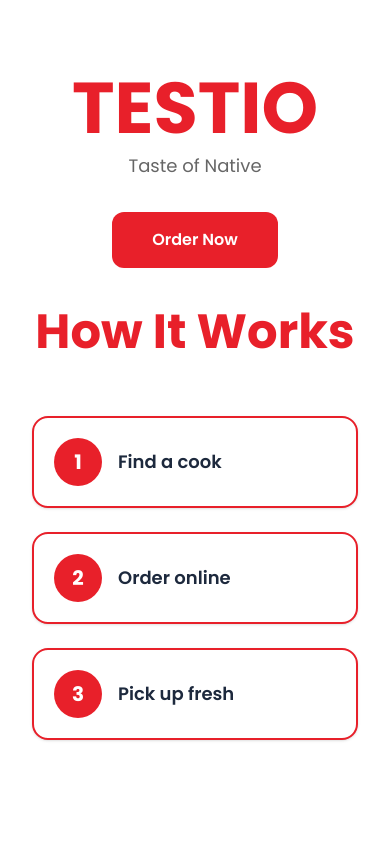
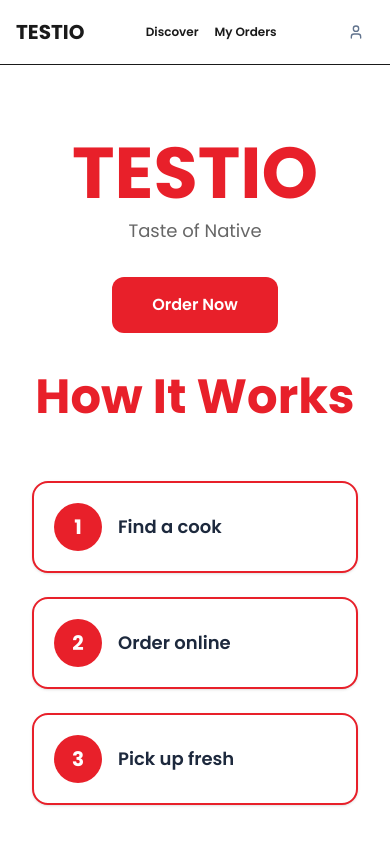
Before and after one commit to wnr-group/testio-customer-web, a Next.js app: page / in a window 390 px wide. Shown: the top 844 px of the page. Built offline with nearby package versions, Linux system fonts and the light colour scheme; no server answers.

Commit message:
fix:bugs

```diff
--- a/app/(public)/login/otp/page.tsx
+++ b/app/(public)/login/otp/page.tsx
@@ -14,8 +14,14 @@ function OtpPageContent() {
   const router = useRouter();
   const supabase = createClient();
 
-  const searchParams = useSearchParams();
-  const phone = searchParams.get("phone") || "";
+  const [phone, setPhone] = useState("");
+
+  useEffect(() => {
+    if (typeof window !== "undefined") {
+      // eslint-disable-next-line react-hooks/set-state-in-effect
+      setPhone(sessionStorage.getItem("login_phone") || "");
+    }
+  }, []);
 
   const otpInputs = Array(6).fill("");
   const [otp, setOtp] = useState<string[]>(Array(6).fill(""));
--- a/app/(public)/login/page.tsx
+++ b/app/(public)/login/page.tsx
@@ -40,8 +40,8 @@ export default function LoginPage() {
       }
 
       toast.success("OTP sent successfully!")
-      router.push(`/login/otp?phone=${encodeURIComponent(formattedPhone)}`);
-
+      sessionStorage.setItem("login_phone", formattedPhone);
+      router.push("/login/otp");
 
     } catch (err) {
       toast.error("An unexpected error occurred. Please try again.");
@@ -75,7 +75,7 @@ export default function LoginPage() {
               <span className="text-slate-800 font-medium text-sm">+91</span>
               <span className="text-slate-300">|</span>
               <label htmlFor="phone" className="sr-only">
-                + Mobile number +{" "}
+                Mobile Number
               </label>
               <input
                 id="phone"
--- a/app/page.tsx
+++ b/app/page.tsx
@@ -12,6 +12,8 @@ export default async function RootPage() {
 
   // TODO (TES-167): Build full landing page here
   return (
+    <>
+      <LandingPageNavbar />
       <main className="flex min-h-screen flex-col items-center justify-center bg-white px-4">
         <h1 className="text-7xl font-bold text-[#E8202A]">TESTIO</h1>
         <p className="mt-2 text-lg text-[#666]">Taste of Native</p>
@@ -22,9 +24,9 @@ export default async function RootPage() {
           Order Now
         </Link>
 
-      <h1 className="text-5xl font-bold text-[#E8202A] my-7 mt-10 text-center md:text-left">
+        <h2 className="text-5xl font-bold text-[#E8202A] my-7 mt-10 text-center md:text-left">
           How It Works
-      </h1>
+        </h2>
 
       <div className="flex flex-col md:flex-row gap-6 w-full max-w-5xl mx-auto justify-center items-stretch my-8 px-4">
         {/* Step 1 */}
@@ -60,5 +62,6 @@ export default async function RootPage() {
 
 
     </main>
+  </>
   );
 }
--- a/components/layout/LandingPageNavbar.tsx
+++ b/components/layout/LandingPageNavbar.tsx
@@ -1,7 +1,7 @@
 "use client";
 
 import Link from "next/link";
-import { Button } from "@/components/ui/button";
+import { User } from "lucide-react";
 
 export function LandingPageNavbar() {
 
@@ -32,18 +32,32 @@ export function LandingPageNavbar() {
           </Link>
         </nav>
 
+        {/* Mobile nav fallback */}
+        <nav className="flex items-center gap-4 md:hidden">
+          <Link
+            href="/home"
+            className="text-xs font-semibold text-[--color-text-secondary] hover:text-[--color-brand-primary]"
+          >
+            Discover
+          </Link>
+          <Link
+            href="/orders"
+            className="text-xs font-semibold text-[--color-text-secondary] hover:text-[--color-brand-primary]"
+          >
+            My Orders
+          </Link>
+        </nav>
+
         {/* Right actions */}
         <div className="flex items-center gap-3">
-          {/* Cart */}
-
           {/* Profile */}
-          <Link href="/profile">
-            <Button variant="ghost" size="icon">
-
-            </Button>
+          <Link
+            href="/profile"
+            aria-label="Profile"
+            className="inline-flex items-center justify-center rounded-md text-sm font-medium transition-colors hover:bg-slate-100 hover:text-slate-900 h-9 w-9"
+          >
+            <User className="h-4 w-4 text-slate-500" />
           </Link>
-
-
         </div>
       </div>
     </header>
--- a/components/layout/Navbar.tsx
+++ b/components/layout/Navbar.tsx
@@ -1,5 +1,6 @@
 'use client'
 
+import { useState, useEffect } from 'react'
 import Link from 'next/link'
 import { ShoppingCart, User, Menu } from 'lucide-react'
 import { useCartStore } from '@/stores/cartStore'
@@ -7,6 +8,12 @@ import { Button } from '@/components/ui/button'
 
 export function Navbar() {
   const itemCount = useCartStore((s) => s.itemCount())
+  const [mounted, setMounted] = useState(false)
+
+  useEffect(() => {
+    // eslint-disable-next-line react-hooks/set-state-in-effect
+    setMounted(true)
+  }, [])
 
   return (
     <header className="sticky top-0 z-50 w-full border-b border-[--color-border-color] bg-white/95 backdrop-blur-sm">
@@ -33,7 +40,7 @@ export function Navbar() {
             <Button variant="ghost" size="icon">
               <ShoppingCart className="size-5" />
             </Button>
-            {itemCount > 0 && (
+            {mounted && itemCount > 0 && (
               <span className="absolute -right-1 -top-1 flex h-5 w-5 items-center justify-center rounded-full bg-[--color-brand-primary] text-[10px] font-semibold text-white">
                 {itemCount > 9 ? '9+' : itemCount}
               </span>
```
Lines whose indentation alone changed are shown as unchanged.
